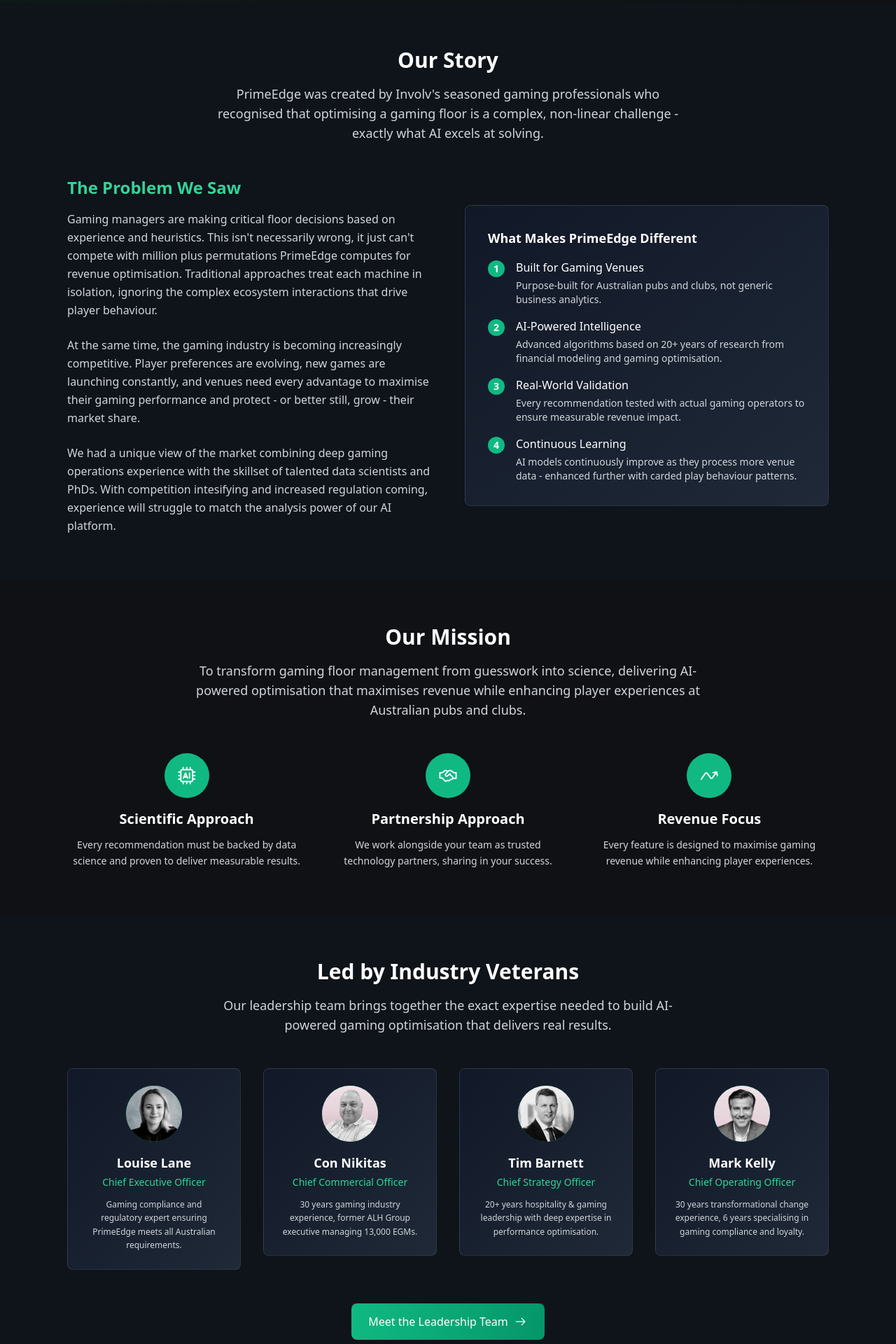
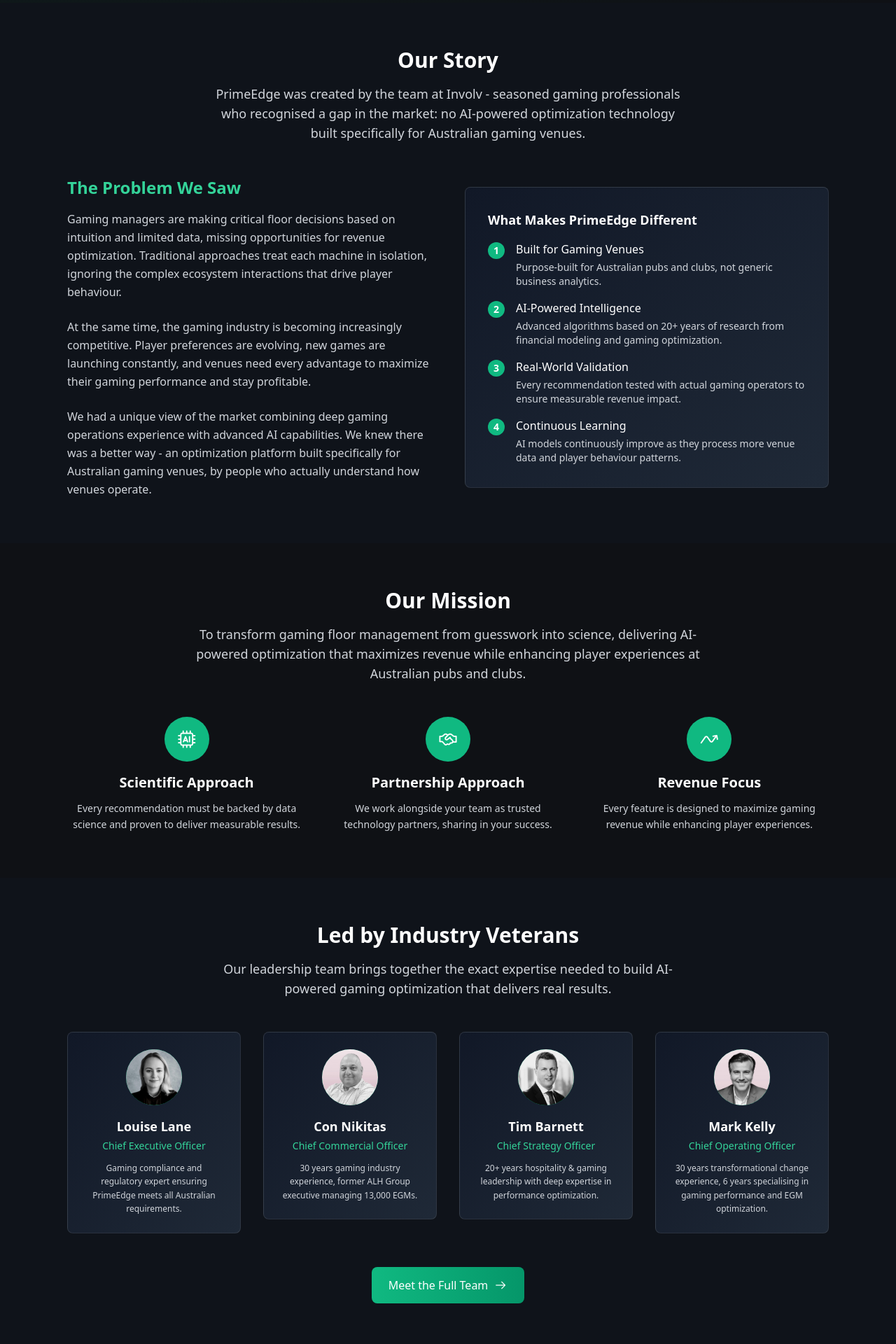
Before and after one commit to markkelly123/involv-sentinel-site, a Next.js app: page /about in a window 1280 px wide. Shown: the part 700-2620 px from the top of the page at 70% size. Built offline with nearby package versions, Linux system fonts and the light colour scheme.

Commit message:
PrimeEdge commit

```diff
--- a/src/pages/about.tsx
+++ b/src/pages/about.tsx
@@ -30,7 +30,7 @@
                 Built by Gaming Industry Veterans Who Actually Understand Your Business
               </h1>
               <p className="text-xl text-gray-300 mb-8 leading-relaxed">
-                We are not consultants who lack hands-on experience. We are former gaming operators, data scientists, and performance optimisation specialists who have lived the reality of maximising gaming revenue at scale.
+                We are not consultants who lack hands-on experience. We are former gaming operators, data scientists, and performance optimization specialists who have lived the reality of maximizing gaming revenue at scale.
               </p>
               <div className="flex flex-col sm:flex-row gap-4">
                 <a href="https://involv.com.au/about/our-team" className="bg-gradient-to-r from-emerald-500 to-emerald-600 hover:from-emerald-600 hover:to-emerald-700 text-white px-8 py-3 rounded-lg transition-all duration-200 font-medium text-center">
@@ -77,7 +77,7 @@
           <div className="text-center mb-12">
             <h2 className="text-3xl font-bold mb-4 text-white">Our Story</h2>
             <p className="text-gray-300 text-lg max-w-2xl mx-auto">
-              PrimeEdge was created by Involv&apos;s seasoned gaming professionals who recognised that optimising a gaming floor is a complex, non-linear challenge - exactly what AI excels at solving.
+              PrimeEdge was created by the team at Involv - seasoned gaming professionals who recognised a gap in the market: no AI-powered optimization technology built specifically for Australian gaming venues.
             </p>
           </div>
 
@@ -85,13 +85,13 @@
             <div>
               <h3 className="text-2xl font-bold mb-4 text-emerald-400">The Problem We Saw</h3>
               <p className="text-gray-300 mb-6 leading-relaxed">
-                Gaming managers are making critical floor decisions based on experience and heuristics. This isn&apos;t necessarily wrong, it just can&apos;t compete with million plus permutations PrimeEdge computes for revenue optimisation. Traditional approaches treat each machine in isolation, ignoring the complex ecosystem interactions that drive player behaviour.
+                Gaming managers are making critical floor decisions based on intuition and limited data, missing opportunities for revenue optimization. Traditional approaches treat each machine in isolation, ignoring the complex ecosystem interactions that drive player behaviour.
               </p>
               <p className="text-gray-300 mb-6 leading-relaxed">
-                At the same time, the gaming industry is becoming increasingly competitive. Player preferences are evolving, new games are launching constantly, and venues need every advantage to maximise their gaming performance and protect - or better still, grow - their market share.
+                At the same time, the gaming industry is becoming increasingly competitive. Player preferences are evolving, new games are launching constantly, and venues need every advantage to maximize their gaming performance and stay profitable.
               </p>
               <p className="text-gray-300 leading-relaxed">
-                We had a unique view of the market combining deep gaming operations experience with the skillset of talented data scientists and PhDs. With competition intesifying and increased regulation coming, experience will struggle to match the analysis power of our AI platform.
+                We had a unique view of the market combining deep gaming operations experience with advanced AI capabilities. We knew there was a better way - an optimization platform built specifically for Australian gaming venues, by people who actually understand how venues operate.
               </p>
             </div>
             <div className="bg-gradient-to-br from-gray-900 to-gray-800 rounded-lg p-8 border border-white/10">
@@ -119,7 +119,7 @@
         <div className="text-center mb-12">
           <h2 className="text-3xl font-bold mb-4 text-white">Our Mission</h2>
           <p className="text-gray-300 text-lg max-w-3xl mx-auto">
-            To transform gaming floor management from guesswork into science, delivering AI-powered optimisation that maximises revenue while enhancing player experiences at Australian pubs and clubs.
+            To transform gaming floor management from guesswork into science, delivering AI-powered optimization that maximizes revenue while enhancing player experiences at Australian pubs and clubs.
           </p>
         </div>
 
@@ -142,7 +142,7 @@
           <div className="text-center mb-12">
             <h2 className="text-3xl font-bold mb-4 text-white">Led by Industry Veterans</h2>
             <p className="text-gray-300 text-lg max-w-2xl mx-auto">
-              Our leadership team brings together the exact expertise needed to build AI-powered gaming optimisation that delivers real results.
+              Our leadership team brings together the exact expertise needed to build AI-powered gaming optimization that delivers real results.
             </p>
           </div>
 
@@ -164,7 +164,7 @@
 
           <div className="text-center mt-8">
             <a href="https://involv.com.au/about/our-team" className="inline-flex items-center bg-gradient-to-r from-emerald-500 to-emerald-600 hover:from-emerald-600 hover:to-emerald-700 text-white px-6 py-3 rounded-lg transition-all duration-200 font-medium">
-              Meet the Leadership Team
+              Meet the Full Team
               <i className="lni lni-arrow-right text-xl ml-2"></i>
             </a>
           </div>
@@ -176,7 +176,7 @@
         <div className="text-center mb-12">
           <h2 className="text-3xl font-bold mb-4 text-white">How PrimeEdge Works</h2>
           <p className="text-gray-300 text-lg max-w-2xl mx-auto">
-            We don&apos;t just build software and walk away. Our platform is designed based on real venue experience and advanced AI research to ensure it actually delivers measurable results.
+            We do not just build software and walk away. Our platform is designed based on real venue experience and advanced AI research to ensure it actually delivers measurable results.
           </p>
         </div>
 
@@ -208,9 +208,9 @@
       {/* CTA Section */}
       <section className="py-16 bg-gradient-to-br from-emerald-600/20 to-emerald-800/20">
         <div className="max-w-4xl mx-auto px-4 sm:px-6 lg:px-8 text-center">
-          <h2 className="text-3xl font-bold mb-4 text-white">Ready to Experience AI-Powered Gaming Optimisation?</h2>
+          <h2 className="text-3xl font-bold mb-4 text-white">Ready to Experience AI-Powered Gaming Optimization?</h2>
           <p className="text-gray-300 text-lg mb-8 max-w-2xl mx-auto">
-            Do better than intelligent guesswork and heurisitics. Experience AI-powered optimisation built specifically for Australian gaming venues.
+            Stop guessing about your gaming floor performance. Experience AI-powered optimization built specifically for Australian gaming venues.
           </p>
           <div className="flex flex-col sm:flex-row gap-4 justify-center">
             <Link href="/contact" className="bg-gradient-to-r from-emerald-500 to-emerald-600 hover:from-emerald-600 hover:to-emerald-700 text-white px-8 py-3 rounded-lg transition-all duration-200 font-medium">
@@ -230,6 +230,7 @@
 function ProfileImage({ leader, className }: { leader: any; className: string }) {
   return (
     <div className={`${className} overflow-hidden bg-emerald-500 flex items-center justify-center relative`}>
+      {/* eslint-disable-next-line @next/next/no-img-element */}
       <img
         src={`/images/team/${leader.slug}.jpg`}
         alt={leader.name}
@@ -256,7 +257,7 @@
   },
   {
     title: "AI-Powered Intelligence",
-    description: "Advanced algorithms based on 20+ years of research from financial modeling and gaming optimisation."
+    description: "Advanced algorithms based on 20+ years of research from financial modeling and gaming optimization."
   },
   {
     title: "Real-World Validation",
@@ -264,7 +265,7 @@
   },
   {
     title: "Continuous Learning",
-    description: "AI models continuously improve as they process more venue data - enhanced further with carded play behaviour patterns."
+    description: "AI models continuously improve as they process more venue data and player behaviour patterns."
   }
 ];
 
@@ -282,7 +283,7 @@
   {
     icon: "lni lni-trend-up-2",
     title: "Revenue Focus",
-    description: "Every feature is designed to maximise gaming revenue while enhancing player experiences."
+    description: "Every feature is designed to maximize gaming revenue while enhancing player experiences."
   }
 ];
 
@@ -306,14 +307,14 @@
     slug: "tim-barnett",
     role: "Chief Strategy Officer",
     initials: "TB",
-    highlight: "20+ years hospitality & gaming leadership with deep expertise in performance optimisation."
+    highlight: "20+ years hospitality & gaming leadership with deep expertise in performance optimization."
   },
   {
     name: "Mark Kelly",
     slug: "mark-kelly",
     role: "Chief Operating Officer",
     initials: "MK",
-    highlight: "30 years transformational change experience, 6 years specialising in gaming compliance and loyalty."
+    highlight: "30 years transformational change experience, 6 years specialising in gaming performance and EGM optimization."
   }
 ];
 
@@ -321,27 +322,27 @@
   {
     icon: "lni lni-search-2",
     title: "Deep Gaming Intelligence",
-    description: "Built on comprehensive understanding of gaming ecosystems, player behaviour, and revenue optimisation principles.",
+    description: "Built on comprehensive understanding of gaming ecosystems, player behaviour, and revenue optimization principles.",
     points: [
       "AI-powered recommendation engine",
       "Real-time performance monitoring",
-      "Venue-specific optimisation models",
+      "Venue-specific optimization models",
       "Integration with existing gaming systems"
     ]
   },
   {
-    icon: "lni lni-rocket-6",
+    icon: "lni lni-rocket",
     title: "Rapid Implementation",
-    description: "Designed for quick setup and immediate value delivery with no disruption to operations.",
+    description: "Designed for quick setup and immediate value delivery with minimal disruption to operations.",
     points: [
-      "Fast data acquisition process",
+      "Fast data integration process",
       "Comprehensive training and support",
       "Gradual feature rollout",
       "Dedicated customer success team"
     ]
   },
   {
-    icon: "lni lni-signal-2-full",
+    icon: "lni lni-analytics",
     title: "Measurable Results",
     description: "Track your gaming performance improvements with clear analytics and revenue attribution.",
     points: [
@@ -354,11 +355,11 @@
   {
     icon: "lni lni-bulb-beat",
     title: "Continuous Innovation",
-    description: "Ongoing tuning of the AI model employed for your venue and new features ensure you stay ahead of industry trends.",
+    description: "Regular AI model updates and new features ensure you stay ahead of industry trends.",
     points: [
-      "Automatic AI model refinement",
+      "Automatic AI model improvements",
       "New feature releases",
-      "Industry trend analysis and benchmarking",
+      "Industry trend analysis",
       "Customer feedback integration"
     ]
   }
--- a/src/pages/disclaimer.tsx
+++ b/src/pages/disclaimer.tsx
@@ -41,7 +41,7 @@
                     hello@involv.com.au
                   </a>
                 </p>
-              </div>
+              </section>
             </div>
           </div>
         </div>
--- a/src/pages/login.tsx
+++ b/src/pages/login.tsx
@@ -1,3 +1,4 @@
+import Link from 'next/link';
 import Layout from '../components/Layout';
 
 const LoginPage = () => {
@@ -31,9 +32,9 @@
 
               <p className="text-sm text-gray-400">
                 Already have questions?{' '}
-                <a href="/contact" className="text-emerald-400 hover:text-emerald-300">
+                <Link href="/contact" className="text-emerald-400 hover:text-emerald-300">
                   Contact our team
-                </a>
+                </Link>
               </p>
             </div>
           </div>
```
